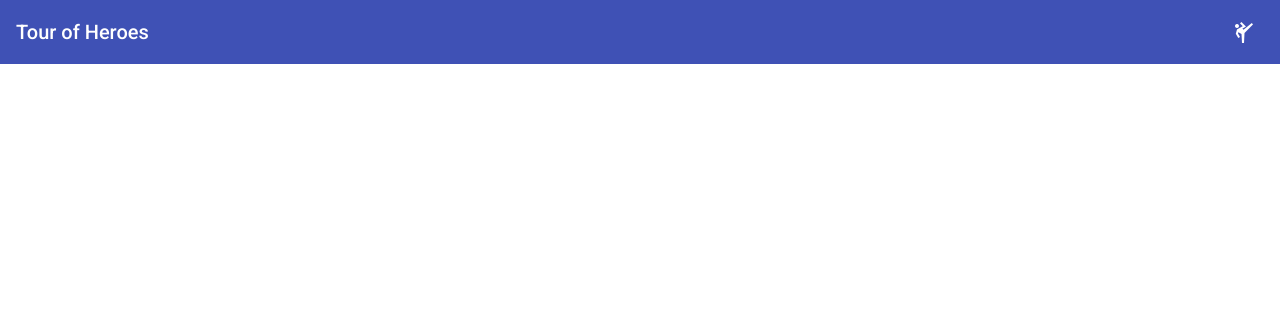
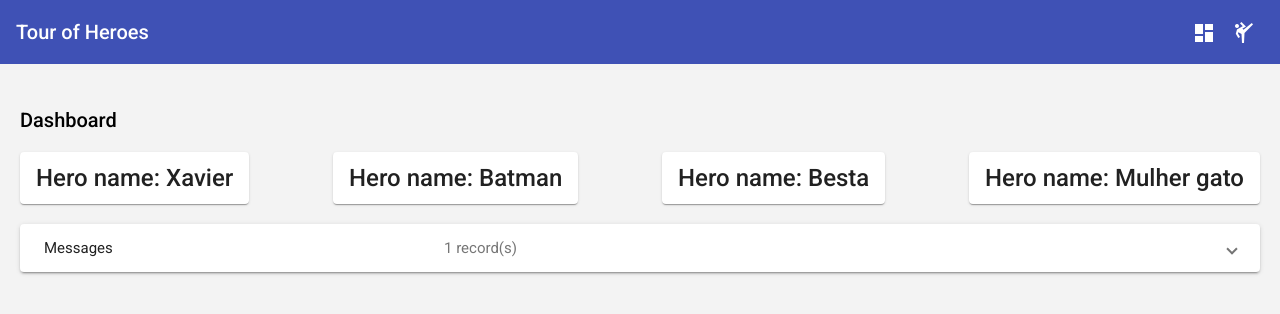
Before and after one commit to davi33-emanoel/tour-of-heroes, an Angular app: page /dashboard in a window 1280 px wide. Before the commit this address led to /. Shown: the top 314 px of the page. Built offline with nearby package versions, Linux system fonts and the light colour scheme.

Commit message:
add dashboard

```diff
--- a/src/app/app-routing.module.ts
+++ b/src/app/app-routing.module.ts
@@ -2,10 +2,15 @@ import { NgModule } from '@angular/core';
 import { CommonModule } from '@angular/common';
 import { RouterModule, Routes } from '@angular/router';
 import { HeroesComponent } from './components/heroes/heroes.component';
+import { DashboardComponent } from './components/dashboard/dashboard.component';
 
 const routes: Routes = [
+  {path:'', redirectTo: '/dashboard', pathMatch:'full'},
   {
     path: 'heroes', component: HeroesComponent
+  },
+  {
+    path:'dashboard', component:DashboardComponent
   }
 ];
 
--- a/src/app/app.component.html
+++ b/src/app/app.component.html
@@ -1,6 +1,12 @@
 <mat-toolbar color="primary">
   <span>{{ title }}</span>
   <span fxFlex></span>
+  <button mat-icon-button class="example-icon favorite-icon"
+   aria-label="Dashboard"
+    routerLink="/dashboard"
+    matTooltip="dashboard">
+    <mat-icon>dashboard</mat-icon>
+  </button>
   <button mat-icon-button class="example-icon favorite-icon"
    aria-label="matial arts icon"
     routerLink="/heroes"
@@ -8,7 +14,7 @@
     <mat-icon>sports_martial_arts</mat-icon>
   </button>
 </mat-toolbar>
-<div class="content">
+<div class="content" fxLayoutGap="12px">
  <router-outlet>
  </router-outlet>
   <app-messages></app-messages>
--- a/src/app/app.module.ts
+++ b/src/app/app.module.ts
@@ -13,7 +13,9 @@ import { MatExpansionModule } from '@angular/material/expansion';
 import { MatIconModule } from '@angular/material/icon';
 import { FlexLayoutModule } from '@angular/flex-layout';
 import { MatTooltipModule } from '@angular/material/tooltip';
+import { MatCardModule } from '@angular/material/card';
 import { AppRoutingModule } from './app-routing.module';
+import { DashboardComponent } from './components/dashboard/dashboard.component';
 
 @NgModule({
   declarations: [
@@ -21,6 +23,7 @@ import { AppRoutingModule } from './app-routing.module';
     HeroesComponent,
     HeroDetailComponent,
     MessagesComponent,
+    DashboardComponent,
   ],
   imports: [
     BrowserModule,
@@ -32,7 +35,8 @@ import { AppRoutingModule } from './app-routing.module';
     AppRoutingModule,
     MatIconModule,
     FlexLayoutModule,
-    MatTooltipModule
+    MatTooltipModule,
+    MatCardModule
   ],
   providers: [],
   bootstrap: [AppComponent]
--- /dev/null
+++ b/src/app/components/dashboard/dashboard.component.html
@@ -0,0 +1,6 @@
+<h2>Dashboard</h2>
+<div fxLayout="row" fxLayoutGap="12px" fxLayoutAlign="space-between" fxLayout.xs="column">
+  <mat-card *ngFor="let hero of heroes">
+    <mat-card-title>Hero name: {{hero.name}}</mat-card-title>
+  </mat-card>
+</div>
--- /dev/null
+++ b/src/app/components/dashboard/dashboard.component.ts
@@ -0,0 +1,23 @@
+/* eslint-disable @angular-eslint/no-empty-lifecycle-method */
+import { Component, OnInit } from '@angular/core';
+import { Hero } from 'src/app/hero.model';
+import { HeroService } from 'src/app/services/hero.service';
+
+@Component({
+  selector: 'app-dashboard',
+  templateUrl: './dashboard.component.html',
+  styleUrls: ['./dashboard.component.scss']
+})
+export class DashboardComponent implements OnInit {
+
+  heroes: Hero[]= []
+  constructor(private heroesService: HeroService) { }
+
+  ngOnInit(): void {
+    this.getHeroes();
+  }
+
+  getHeroes(): void{
+    this.heroesService.getHeroes().subscribe(heroes => this.heroes = heroes.slice(1, 5));
+  }
+}
--- a/src/styles.scss
+++ b/src/styles.scss
@@ -1,4 +1,4 @@
 /* You can add global styles to this file, and also import other style files */
 
 html, body { height: 100%; }
-body { margin: 0; font-family: Roboto, "Helvetica Neue", sans-serif; }
+body { margin: 0; font-family: Roboto, "Helvetica Neue", sans-serif; background-color: #f3f3f3; }
```
Also changed, not shown: src/app/components/dashboard/dashboard.component.scss (added), 1 other file (tests, documents, lock files or other folders).
